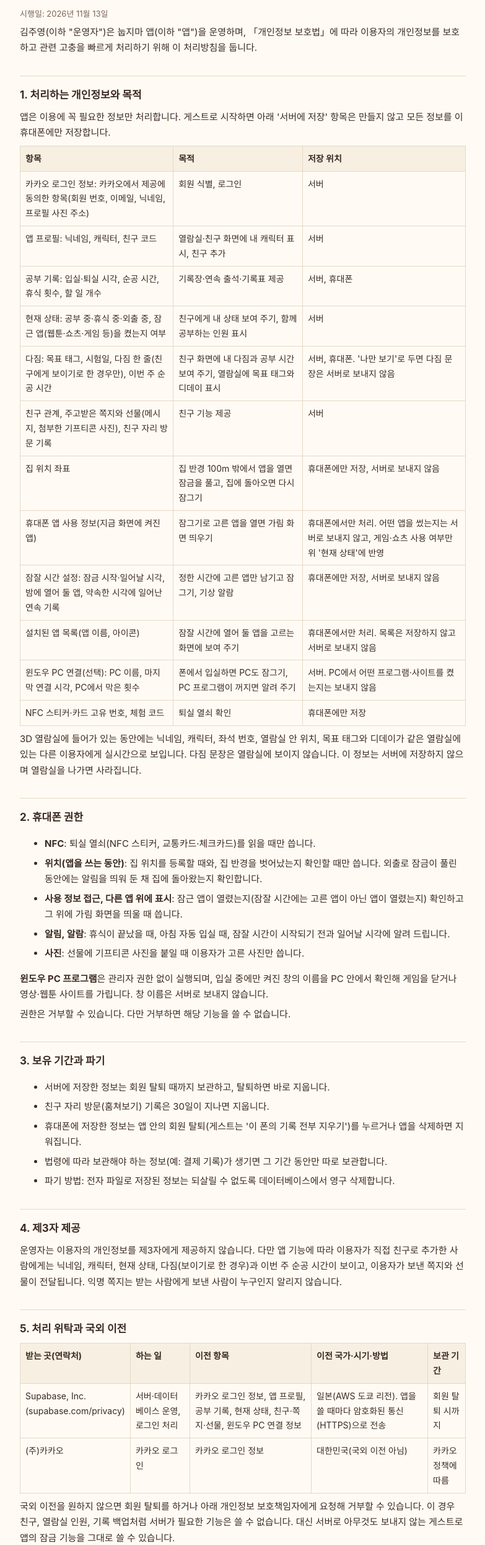
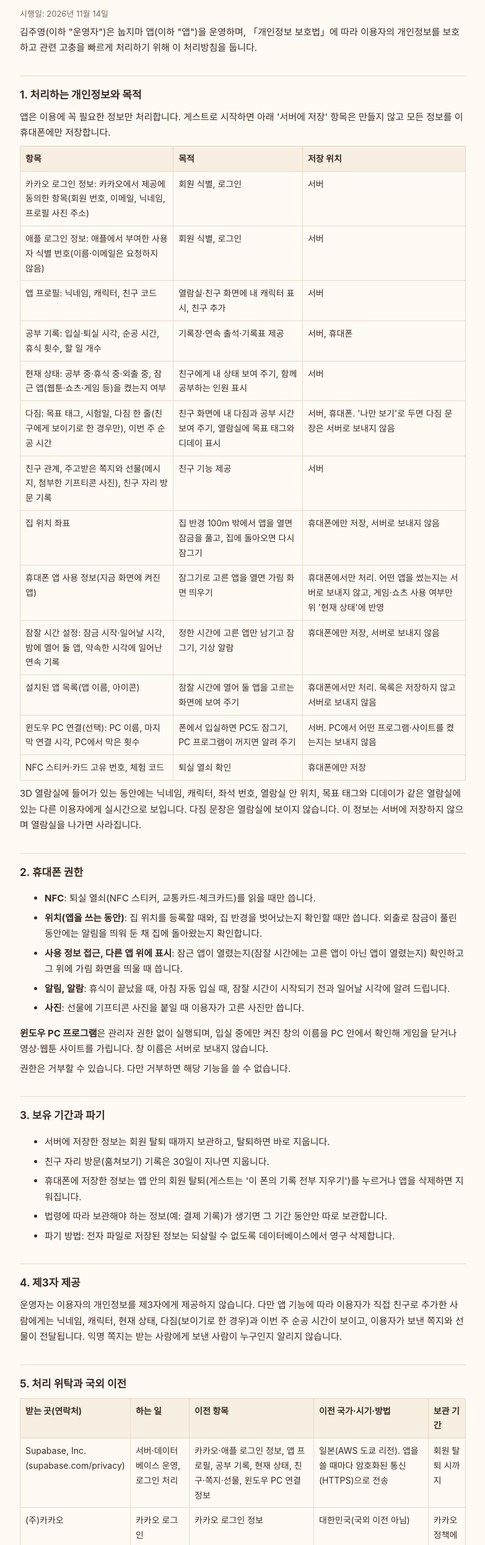
Before and after one commit to ilu95/focus-switch-privacy, a plain HTML site: page index.html in a window 1280 px wide. Shown: the part 68-2560 px from the top of the page at 62% size, without its empty margins (248-1031 px from the left). Drawn offline with Linux system fonts and the light colour scheme.

Commit message:
처리방침: 애플로 로그인 추가 (시행일 2026-11-14)
Co-Authored-By: Claude Opus 5.5 <noreply@anthropic.com>

```diff
--- a/index.html
+++ b/index.html
@@ -20,7 +20,7 @@
 <body>
 <main>
 <h1>눕지마 개인정보 처리방침</h1>
-<p class="muted">시행일: 2026년 11월 13일</p>
+<p class="muted">시행일: 2026년 11월 14일</p>
 
 <p>김주영(이하 "운영자")은 눕지마 앱(이하 "앱")을 운영하며, 「개인정보 보호법」에 따라 이용자의 개인정보를 보호하고 관련 고충을 빠르게 처리하기 위해 이 처리방침을 둡니다.</p>
 
@@ -29,6 +29,7 @@
 <table>
   <tr><th>항목</th><th>목적</th><th>저장 위치</th></tr>
   <tr><td>카카오 로그인 정보: 카카오에서 제공에 동의한 항목(회원 번호, 이메일, 닉네임, 프로필 사진 주소)</td><td>회원 식별, 로그인</td><td>서버</td></tr>
+  <tr><td>애플 로그인 정보: 애플에서 부여한 사용자 식별 번호(이름·이메일은 요청하지 않음)</td><td>회원 식별, 로그인</td><td>서버</td></tr>
   <tr><td>앱 프로필: 닉네임, 캐릭터, 친구 코드</td><td>열람실·친구 화면에 내 캐릭터 표시, 친구 추가</td><td>서버</td></tr>
   <tr><td>공부 기록: 입실·퇴실 시각, 순공 시간, 휴식 횟수, 할 일 개수</td><td>기록장·연속 출석·기록표 제공</td><td>서버, 휴대폰</td></tr>
   <tr><td>현재 상태: 공부 중·휴식 중·외출 중, 잠근 앱(웹툰·쇼츠·게임 등)을 켰는지 여부</td><td>친구에게 내 상태 보여 주기, 함께 공부하는 인원 표시</td><td>서버</td></tr>
@@ -69,14 +70,15 @@
 <h2>5. 처리 위탁과 국외 이전</h2>
 <table>
   <tr><th>받는 곳(연락처)</th><th>하는 일</th><th>이전 항목</th><th>이전 국가·시기·방법</th><th>보관 기간</th></tr>
-  <tr><td>Supabase, Inc.<br>(supabase.com/privacy)</td><td>서버·데이터베이스 운영, 로그인 처리</td><td>카카오 로그인 정보, 앱 프로필, 공부 기록, 현재 상태, 친구·쪽지·선물, 윈도우 PC 연결 정보</td><td>일본(AWS 도쿄 리전). 앱을 쓸 때마다 암호화된 통신(HTTPS)으로 전송</td><td>회원 탈퇴 시까지</td></tr>
+  <tr><td>Supabase, Inc.<br>(supabase.com/privacy)</td><td>서버·데이터베이스 운영, 로그인 처리</td><td>카카오·애플 로그인 정보, 앱 프로필, 공부 기록, 현재 상태, 친구·쪽지·선물, 윈도우 PC 연결 정보</td><td>일본(AWS 도쿄 리전). 앱을 쓸 때마다 암호화된 통신(HTTPS)으로 전송</td><td>회원 탈퇴 시까지</td></tr>
   <tr><td>(주)카카오</td><td>카카오 로그인</td><td>카카오 로그인 정보</td><td>대한민국(국외 이전 아님)</td><td>카카오 정책에 따름</td></tr>
+  <tr><td>Apple Inc.</td><td>애플 로그인(애플이 직접 처리)</td><td>없음(운영자가 애플로 보내는 정보 없음)</td><td>미국</td><td>애플 정책에 따름</td></tr>
 </table>
 <p>국외 이전을 원하지 않으면 회원 탈퇴를 하거나 아래 개인정보 보호책임자에게 요청해 거부할 수 있습니다. 이 경우 친구, 열람실 인원, 기록 백업처럼 서버가 필요한 기능은 쓸 수 없습니다. 대신 서버로 아무것도 보내지 않는 게스트로 앱의 잠금 기능을 그대로 쓸 수 있습니다.</p>
 
 <h2>6. 이용자의 권리</h2>
 <p>이용자는 언제든 자신의 개인정보를 확인, 수정, 삭제하거나 처리를 멈춰 달라고 요구할 수 있습니다. 닉네임과 캐릭터는 설정 화면에서 바꿀 수 있고, 모든 정보는 설정 화면 맨 아래 '회원 탈퇴'로 바로 지울 수 있습니다.</p>
-<p id="delete"><b>앱 없이 탈퇴하기</b>: 앱을 이미 지웠거나 열 수 없다면 <a href="mailto:ilu62241@gmail.com">ilu62241@gmail.com</a>으로 앱 닉네임과 친구 코드(모르면 가입한 카카오 계정 이메일)를 적어 탈퇴를 요청해 주세요. 본인 확인 후 7일 안에 모든 정보를 지우고 결과를 알려 드립니다. 그 밖의 요청도 같은 이메일로 받습니다.</p>
+<p id="delete"><b>앱 없이 탈퇴하기</b>: 앱을 이미 지웠거나 열 수 없다면 <a href="mailto:ilu62241@gmail.com">ilu62241@gmail.com</a>으로 앱 닉네임과 친구 코드(모르면 카카오 로그인은 가입한 계정 이메일, 애플 로그인은 가입한 방식과 대략적인 가입 날짜)를 적어 탈퇴를 요청해 주세요. 본인 확인 후 7일 안에 모든 정보를 지우고 결과를 알려 드립니다. 그 밖의 요청도 같은 이메일로 받습니다.</p>
 
 <h2>7. 만 14세 미만</h2>
 <p>앱은 만 14세 이상만 회원으로 가입할 수 있습니다. 만 14세 미만 아동의 정보가 수집된 것을 알게 되면 바로 지웁니다.</p>
```
